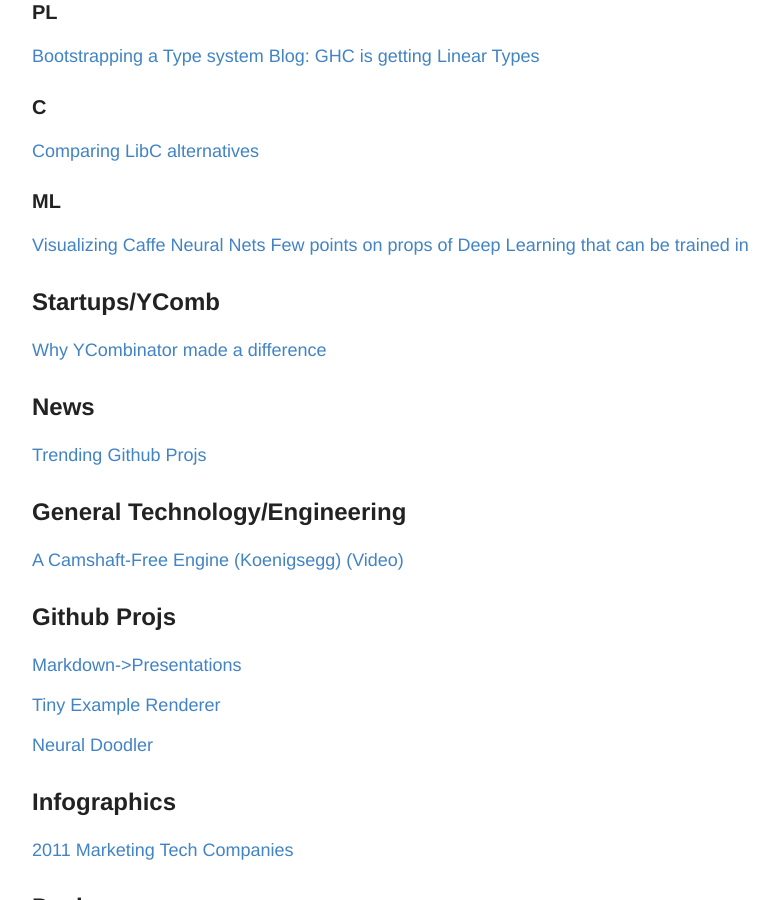
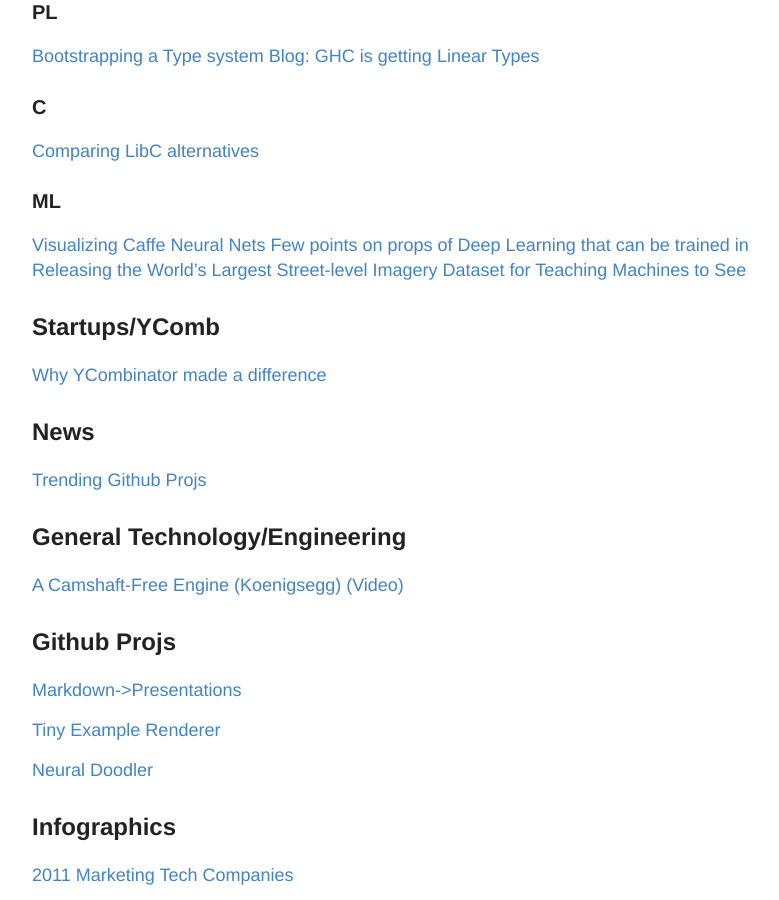
Before and after one commit to RONNCC/ronncc.github, a Jekyll site: the page built from _posts/2016-1-1-InterestingLinks.md, in a window 1280 px wide and 900 px high, scrolled down 833 px. Shown: the whole window, without its empty margins (248-1027 px from the left). Built offline with Jekyll 4.4.1, drawn with Linux system fonts in a browser that asks for light colours; comment, search, counter and statistics services are not loaded.

Commit message:
Updated 2016-1-1-InterestingLinks.md

```diff
--- a/_posts/2016-1-1-InterestingLinks.md
+++ b/_posts/2016-1-1-InterestingLinks.md
@@ -41,7 +41,7 @@
 ### ML
 [Visualizing Caffe Neural Nets](http://ethereon.github.io/netscope/quickstart.html)
 [Few points on props of Deep Learning that can be trained in ](https://cbmm.mit.edu/sites/default/files/publications/Deep%20Learning-%20mathematics%20and%20neuroscience.pdf)
-
+[Releasing the World’s Largest Street-level Imagery Dataset for Teaching Machines to See](http://blog.mapillary.com/product/2017/05/03/mapillary-vistas-dataset.html)
 
 ## Startups/YComb
 [Why YCombinator made a difference](https://bold.co/public/why-y-combinator-made-all-the-zvgxjl?t=tihkgug)
```
